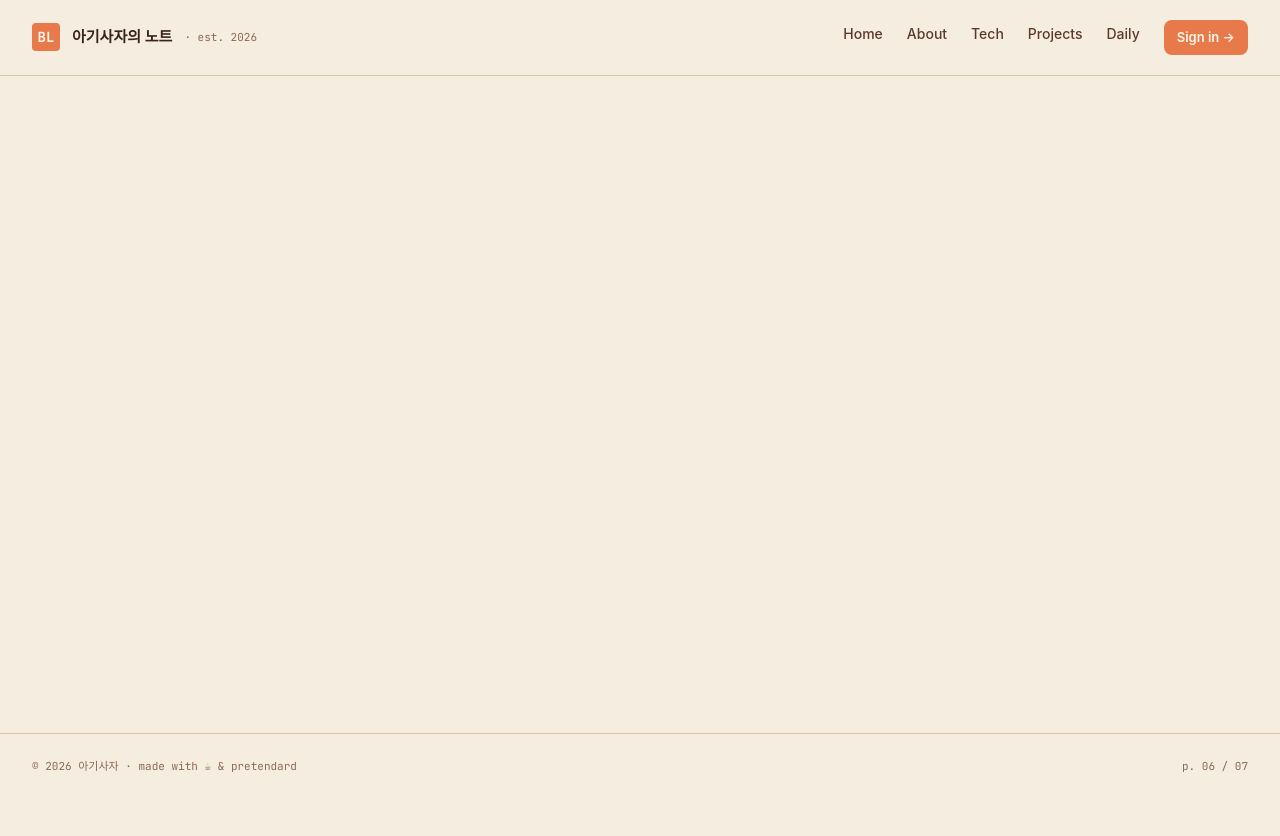
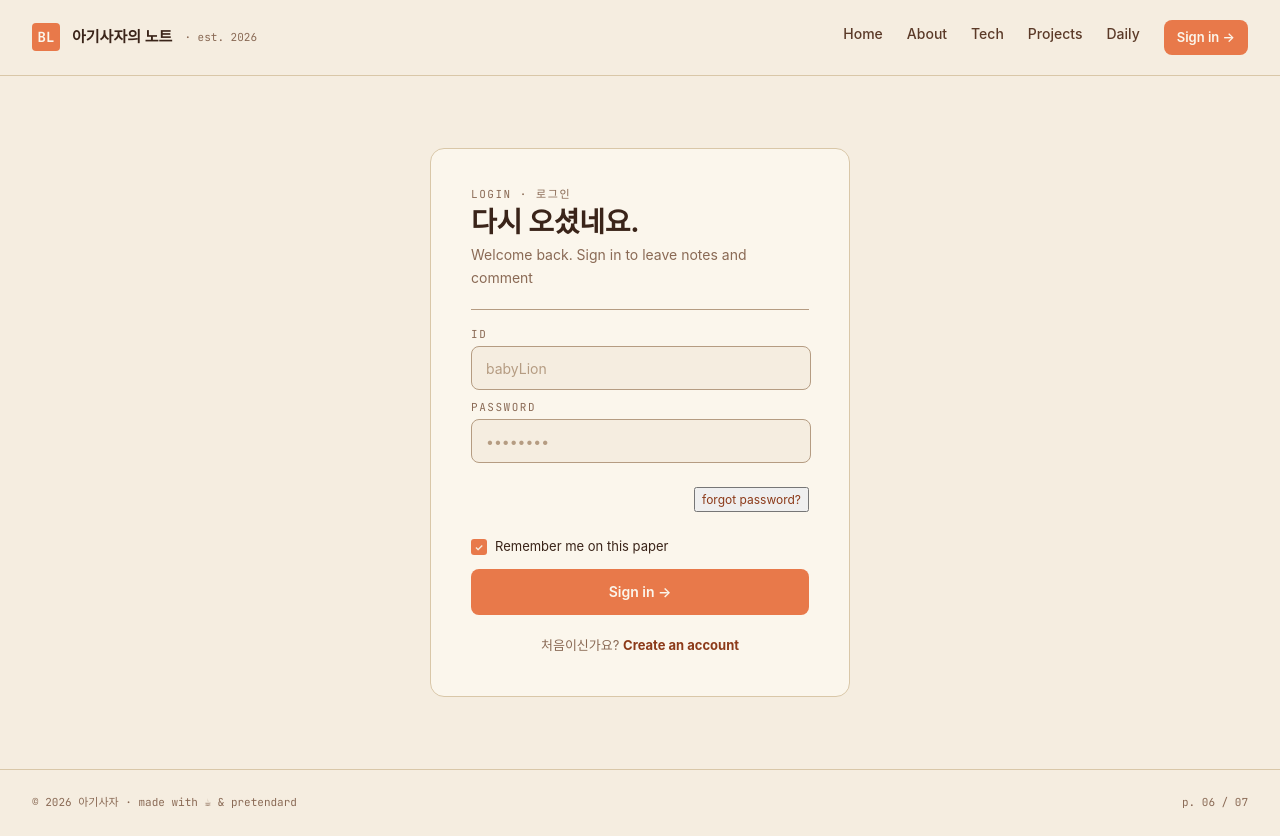
Before and after one commit to yoonjay06/FE_3rd_hw, a Django app: page /login/ in a window 1280 px wide. Before the commit the page ends 772 px from the top, so only its background shows below. Run offline with Django 5.2, Linux system fonts and the light colour scheme; some web fonts are replaced.

Commit message:
Feat:3조 윤재원

```diff
--- a/likelion_blog/blog/urls.py
+++ b/likelion_blog/blog/urls.py
@@ -1,3 +1,4 @@
+# urls.py
 from django.urls import path
 
 from . import views
@@ -16,6 +17,9 @@ urlpatterns = [
     path('signup/', views.signup_view, name='signup'),
     path('logout/', views.logout_view, name='logout'),
 
+    # 댓글 등록 — form method="POST"
+    path('tech/<slug:slug>/comments/', views.comment_submit, name='comment_submit'),
+
     # JSON API (2주차 — fetch로 호출)
     # GET  /api/posts/<slug>/comments/  → 댓글 목록
     # POST /api/posts/<slug>/comments/  → 댓글 추가 (로그인 필요)
--- a/likelion_blog/blog/views.py
+++ b/likelion_blog/blog/views.py
@@ -1,11 +1,5 @@
-"""
-blog/views.py
+# views.py
 
-각 페이지에 보여줄 데이터를 DB에서 조회해서 template으로 넘겨주는 역할이에요.
-2주차에는 댓글을 fetch + JSON API로 다루기 위해 JsonResponse 엔드포인트도 두었어요.
-
-아기 사자 여러분은 이 파일을 수정할 일이 거의 없어요. 데이터 접근 방식만 참고하세요.
-"""
 import json
 
 from django.contrib.auth import authenticate, login, logout
@@ -89,10 +83,11 @@ def home(request):
 
 def tech_list(request):
     """기술 글 목록 페이지 (TechA)"""
-    posts = list(
-        TechPost.objects.select_related('category').prefetch_related('tags')
-        .order_by('-published_at')
-    )
+    selected_cat = request.GET.get('category', 'all')
+    qs = TechPost.objects.select_related('category').prefetch_related('tags').order_by('-published_at')
+    if selected_cat != 'all':
+        qs = qs.filter(category__slug=selected_cat)
+    posts = list(qs)
     categories = list(Category.objects.all())
     return render(request, 'blog/tech_list.html', {
         'active_nav': 'tech',
@@ -101,6 +96,7 @@ def tech_list(request):
         'page_number': '03 / 05',
         'posts': posts,
         'categories': categories,
+        'selected_cat': selected_cat,
     })
 
 
@@ -110,13 +106,33 @@ def tech_detail(request, slug):
         TechPost.objects.select_related('category').prefetch_related('tags'),
         slug=slug,
     )
+    from django.urls import reverse
     sections = _parse_body(post.body)
+    comments = list(post.comments.all().order_by('created_at'))
     return render(request, 'blog/tech_detail.html', {
         'active_nav': 'tech',
         'page_number': '03 / 05',
         'post': post,
         'sections': sections,
+        'comments': comments,
+        'comment_url': reverse('comment_submit', args=[slug]),
     })
+
+
+def comment_submit(request, slug):
+    """댓글 등록 — HTML form POST, 완료 후 해당 글로 redirect"""
+    if request.method == 'POST' and request.user.is_authenticated:
+        post = get_object_or_404(TechPost, slug=slug)
+        body = (request.POST.get('body') or '').strip()
+        if body:
+            display_name = request.user.first_name or request.user.username
+            Comment.objects.create(
+                post=post,
+                user=request.user,
+                author_name=display_name[:40],
+                body=body[:500],
+            )
+    return redirect('tech_detail', slug=slug)
 
 
 def _parse_body(body: str):
@@ -207,9 +223,11 @@ def projects_list(request):
 
 def daily_list(request):
     """일일 노트 목록 (DailyA)"""
-    entries = list(
-        DailyEntry.objects.select_related('category').order_by('-published_at')
-    )
+    selected_cat = request.GET.get('category', 'all')
+    qs = DailyEntry.objects.select_related('category').order_by('-published_at')
+    if selected_cat != 'all':
+        qs = qs.filter(category__slug=selected_cat)
+    entries = list(qs)
     categories = list(DailyCategory.objects.all())
     return render(request, 'blog/daily_list.html', {
         'active_nav': 'daily',
@@ -218,6 +236,7 @@ def daily_list(request):
         'page_number': '05 / 05',
         'entries': entries,
         'categories': categories,
+        'selected_cat': selected_cat,
     })
 
 
--- /dev/null
+++ b/likelion_blog/static/css/login.css
@@ -0,0 +1,306 @@
+.login-page{
+    display: flex;
+    padding: 72px 24px;
+    justify-content: center;
+    align-items: center;
+    align-self: stretch;
+
+    margin: 0;
+}
+
+.login-card{
+    display: flex;
+    width: 420px;
+    padding: 40px;
+    flex-direction: column;
+    align-items: flex-start;
+    gap: 20px;
+
+    border-radius: 14px;
+    border: 1px solid var(--beige-line-default, #D9C7A8);
+    background: var(--beige-bg-paper, #FBF6EC);
+
+}
+
+.login-header{
+    display: flex;
+    flex-direction: column;
+    align-items: flex-start;
+    gap: 4px;
+    align-self: stretch;
+
+    margin: 0;
+}
+
+.login-eyebrow{
+    color: var(--beige-ink-3, #8A6A55);
+
+    /* Mono/Eyebrow */
+    font-family: "JetBrains Mono";
+    font-size: 11px;
+    font-style: normal;
+    font-weight: 400;
+    line-height: 100%; /* 11px */
+    letter-spacing: 1.54px;
+
+    margin: 0;
+}
+
+.login-title{
+    color: var(--beige-ink-1, #3A2419);
+
+    /* Heading/H2 */
+    font-family: Inter;
+    font-size: 28px;
+    font-style: normal;
+    font-weight: 700;
+    line-height: 130%; /* 36.4px */
+    letter-spacing: -0.28px;
+
+    margin: 0;
+}
+
+.login-subtitle{
+    color: var(--beige-ink-3, #8A6A55);
+
+    /* Body/Small */
+    font-family: Inter;
+    font-size: 14px;
+    font-style: normal;
+    font-weight: 400;
+    line-height: 160%; /* 22.4px */
+
+    margin: 0;
+}
+
+.note-divider{
+    display: flex;
+    height: 0;
+    align-items: flex-start;
+    align-self: stretch;
+}
+
+.line{
+    width: 340px;
+    height: 1px;
+    background: var(--beige-line-strong, #B59C82);
+}
+
+.login-form{
+    display: flex;
+    flex-direction: column;
+    align-items: flex-start;
+    gap: 12px;
+    align-self: stretch;
+}
+
+.text-field{
+    display: flex;
+    flex-direction: column;
+    align-items: flex-start;
+    gap: 6px;
+    align-self: stretch;
+}
+
+.field-label{
+    color: var(--beige-ink-3, #8A6A55);
+
+    /* Mono/Eyebrow */
+    font-family: "JetBrains Mono";
+    font-size: 11px;
+    font-style: normal;
+    font-weight: 400;
+    line-height: 100%;
+    letter-spacing: 1.54px;
+}
+
+.field-input{
+    display: flex;
+    width: 340px;
+    height: 44px;
+    padding: 10px 14px;
+    align-items: center;
+    align-self: stretch;
+
+    border-radius: 8px;
+    border: 1px solid var(--beige-line-strong, #B59C82);
+    background: var(--beige-bg-page, #F5EDE0);
+
+    color: var(--beige-ink-2, #5A4336);
+
+    font-family: Inter;
+    font-size: 14px;
+    font-weight: 400;
+    line-height: 160%;
+
+    outline: none;
+}
+
+.field-input::placeholder{
+    color: var(--beige-ink-4, #B59C82);
+
+    font-family: Inter;
+    font-size: 14px;
+    font-style: normal;
+    font-weight: 400;
+    line-height: 160%;
+}
+
+.forgot-row{
+    display: flex;
+    justify-content: flex-end;
+    align-items: flex-start;
+
+    align-self: stretch;
+
+    padding: 12px 0;
+}
+
+.forgot-button{
+    color: var(--beige-accent-ink, #8C3A19);
+
+    font-family: Inter;
+    font-size: 12px;
+    font-style: normal;
+    font-weight: 400;
+    line-height: 160%;
+    text-decoration: none;
+}
+
+.forgot-button:hover{
+    color: var(--beige-accent-hover, #C95A2C);
+
+    /* Body/Caption */
+    font-family: Inter;
+    font-size: 12px;
+    font-style: normal;
+    font-weight: 400;
+    line-height: 160%; /* 19.2px */
+}
+
+.remember-row{
+    display: flex;
+    align-items: center;
+    gap: 8px;
+}
+
+
+
+.checkbox-label{
+    display: flex;
+    align-items: center;
+    gap: 8px;
+    cursor: pointer;
+}
+
+.remember-checkbox{
+    display: none;
+}
+
+.checkbox-custom{
+    display: flex;
+    width: 16px;
+    height: 16px;
+    justify-content: center;
+    align-items: center;
+
+    border-radius: 3px;
+    background: var(--beige-accent-default, #E8794A);
+
+    background: transparent;
+
+    color: var(--beige-bg-paper);
+    font-size: 12px;
+}
+
+.checkbox-custom::after{
+    content: "";
+}
+
+.remember-checkbox:checked + .checkbox-custom{
+    background: #E8794A;
+    border-color: #E8794A;
+}
+
+.remember-checkbox:checked + .checkbox-custom::after{
+    content: "✓";
+
+    color: #F5EDE0;
+    font-size: 10px;
+    font-weight: 700;
+}
+
+
+.remember-text {
+    color: var(--beige-ink-2);
+
+    font-family: "Inter", sans-serif;
+    font-size: 13px;
+    font-weight: 400;
+    line-height: 20.8px;
+}
+
+.login-submit-button {
+    display: flex;
+    justify-content: center;
+    align-items: center;
+    gap: 8px;
+
+    width: 100%;
+
+    padding: 12px 16px;
+
+    border: none;
+    border-radius: 8px;
+
+    background: var(--beige-accent-default, #E8794A);
+
+    cursor: pointer;
+
+    color: var(--beige-bg-paper, #FBF6EC);
+
+/* Body/Small Bold */
+    font-family: Inter;
+    font-size: 14px;
+    font-style: normal;
+    font-weight: 600;
+    line-height: 160%; /* 22.4px */
+}
+
+.signup-guide{
+    align-self: stretch;
+
+    color: var(--beige-ink-3, #8A6A55);
+    text-align: center;
+
+    font-family: Inter;
+    font-size: 13px;
+    font-style: normal;
+    font-weight: 400;
+    line-height: 160%; /* 20.8px */
+
+    margin: 0;
+}
+
+.signup-link{
+    color: var(--beige-accent-ink, #8C3A19);
+
+    font-family: Inter;
+    font-size: 13px;
+    font-style: normal;
+    font-weight: 700;
+    line-height: 160%;
+
+    text-decoration: none;
+}
+
+.signup-link:hover{
+    color: var(--beige-accent-default, #E8794A);
+
+/* Body/Small Meta */
+    font-family: Inter;
+    font-size: 13px;
+    font-style: normal;
+    font-weight: 700;
+    line-height: 160%; /* 20.8px */
+}
--- a/likelion_blog/templates/blog/login.html
+++ b/likelion_blog/templates/blog/login.html
@@ -1,7 +1,105 @@
 {% extends 'base.html' %}
+{% load static %}
 
 {% block title %}로그인 · {{ BRAND_NAME }}{% endblock %}
 
 {% block content %}
 {# TODO: W3 — 아기 사자 작성 영역 #}
+
+<link rel="stylesheet" href="{% static 'css/login.css' %}">
+
+<main class="login-page">
+    <section class="login-card">
+
+        <header class="login-header">
+            <p class="login-eyebrow">
+                LOGIN · 로그인
+            </p>
+
+            <h1 class="login-title">
+                다시 오셨네요.
+            </h1>
+
+            <p class="login-subtitle">
+                Welcome back. Sign in to leave notes and comment
+            </p>
+        </header>
+
+        <div class="note-divider">
+            <div class="line"></div>
+        </div>
+
+        <form class="login-form" method="post">
+            {% csrf_token %}
+
+            <div class="text-field">
+                <label for="username" class="field-label">
+                    ID
+                </label>
+
+                <input
+                    id="username"
+                    name="username"
+                    class="field-input"
+                    type="text"
+                    placeholder="babyLion"
+                    value="{{ username }}"
+                >
+            </div>
+
+            <div class="text-field">
+                <label for="password" class="field-label">
+                    PASSWORD
+                </label>
+
+                <input
+                    id="password"
+                    name="password"
+                    class="field-input"
+                    type="password"
+                    placeholder="••••••••"
+                >
+            </div>
+
+            <div class="forgot-row">
+                <button type="button" class="forgot-button">
+                    forgot password?
+                </button>
+            </div>
+
+            <div class="remember-row">
+                <label class="checkbox-label">
+                    <input
+                        type="checkbox"
+                        name="remember"
+                        class="remember-checkbox"
+                        checked
+                    >
+                    <span class="checkbox-custom"></span>
+                    <span class="remember-text">
+                        Remember me on this paper
+                    </span>
+                </label>
+            </div>
+
+            {% if error %}
+                <p class="login-error">
+                    {{ error }}
+                </p>
+            {% endif %}
+
+            <button type="submit" class="login-submit-button">
+                Sign in →
+            </button>
+        </form>
+
+        <p class="signup-guide">
+            처음이신가요?
+            <a href="{% url 'signup' %}" class="signup-link">
+                Create an account
+            </a>
+        </p>
+
+    </section>
+</main>
 {% endblock %}
```
Also changed, not shown: likelion_blog/static/css/signup.css (added).
